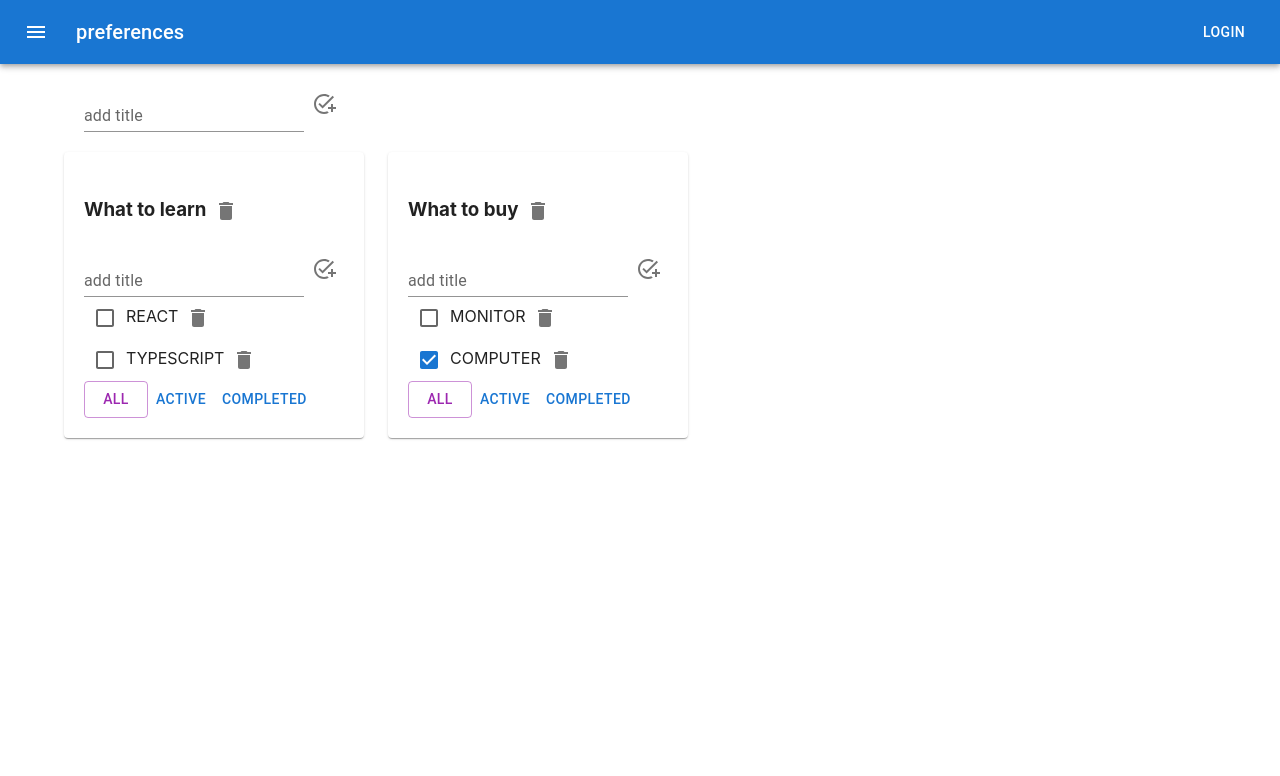
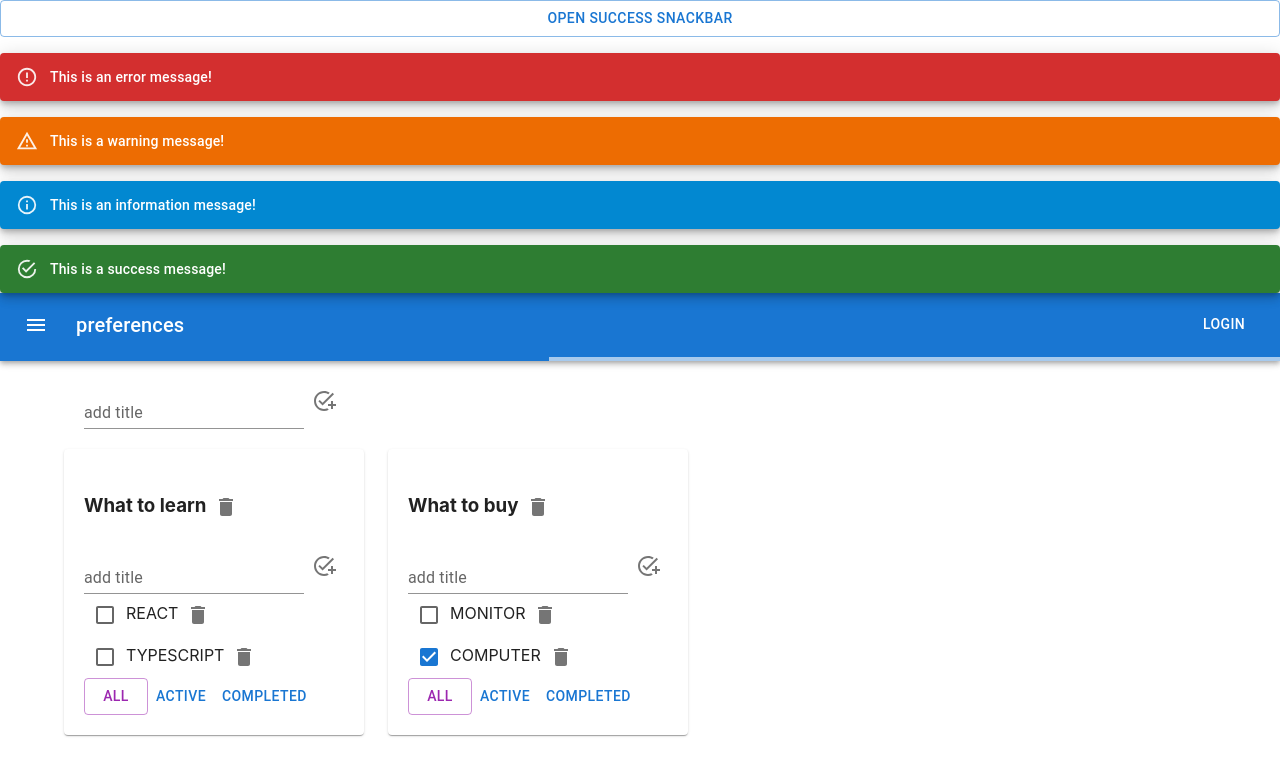
Before and after one commit to wostrau/todolist-for-students, a React (Create React App) app: page / in a window 1280 px wide. Shown: the top 776 px of the page. Built offline with nearby package versions, Linux system fonts and the light colour scheme; no server answers.

Commit message:
IN PROGRESS - 19th lesson of todolist-for-students / Stopped at: 25:00 / topic: PROGRESSBAR + ERROR handling / (issues: not working axios with jest, thunks don't - STILL EXIST!!!)

```diff
--- a/package.json
+++ b/package.json
@@ -5,6 +5,7 @@
   "dependencies": {
     "@emotion/react": "^11.9.3",
     "@emotion/styled": "^11.9.3",
+    "@material-ui/lab": "^4.0.0-alpha.61",
     "@mui/icons-material": "^5.8.4",
     "@mui/material": "^5.9.0",
     "@reduxjs/toolkit": "^1.8.3",
--- a/src/app/App.tsx
+++ b/src/app/App.tsx
@@ -1,12 +1,14 @@
 import React from 'react';
 import './App.css';
-import {AppBar, Box, Button, Container, IconButton, Toolbar, Typography} from '@mui/material';
+import {AppBar, Box, Button, Container, IconButton, LinearProgress, Toolbar, Typography} from '@mui/material';
 import MenuIcon from '@mui/icons-material/Menu'
 import {TodolistsList} from '../features/TodolistsList/TodolistsList';
+import {CustomizedSnackbars} from '../components/ErrorSnackbar/ErrorSnackbar';
 
 function App() {
     return (
         <div className="App">
+            <CustomizedSnackbars/>
             <Box sx={{flexGrow: 1}}>
                 <AppBar position="static">
                     <Toolbar>
@@ -24,6 +26,7 @@ function App() {
                         </Typography>
                         <Button color="inherit">Login</Button>
                     </Toolbar>
+                    <LinearProgress/>
                 </AppBar>
             </Box>
             <Container fixed>
--- /dev/null
+++ b/src/components/ErrorSnackbar/ErrorSnackbar.tsx
@@ -0,0 +1,45 @@
+import * as React from 'react';
+import Stack from '@mui/material/Stack';
+import Button from '@mui/material/Button';
+import Snackbar from '@mui/material/Snackbar';
+import MuiAlert, { AlertProps } from '@mui/material/Alert';
+
+const Alert = React.forwardRef<HTMLDivElement, AlertProps>(function Alert(
+    props,
+    ref,
+) {
+    return <MuiAlert elevation={6} ref={ref} variant="filled" {...props} />;
+});
+
+export function CustomizedSnackbars() {
+    const [open, setOpen] = React.useState(false);
+
+    const handleClick = () => {
+        setOpen(true);
+    };
+
+    const handleClose = (event?: React.SyntheticEvent | Event, reason?: string) => {
+        if (reason === 'clickaway') {
+            return;
+        }
+
+        setOpen(false);
+    };
+
+    return (
+        <Stack spacing={2} sx={{ width: '100%' }}>
+            <Button variant="outlined" onClick={handleClick}>
+                Open success snackbar
+            </Button>
+            <Snackbar open={open} autoHideDuration={6000} onClose={handleClose}>
+                <Alert onClose={handleClose} severity="success" sx={{ width: '100%' }}>
+                    This is a success message!
+                </Alert>
+            </Snackbar>
+            <Alert severity="error">This is an error message!</Alert>
+            <Alert severity="warning">This is a warning message!</Alert>
+            <Alert severity="info">This is an information message!</Alert>
+            <Alert severity="success">This is a success message!</Alert>
+        </Stack>
+    );
+}
--- a/src/features/TodolistsList/tasks-reducer.ts
+++ b/src/features/TodolistsList/tasks-reducer.ts
@@ -98,9 +98,9 @@ export const tasksReducer = (state: TaskStateType = initialState, action: Action
 };
 
 //actions
-export const removeTaskAC = (taskId: string, todolistId: string) => ({
-    type: 'REMOVE-TASK',
-    taskId: taskId,
+export const setTasksAC = (tasks: Array<TaskType>, todolistId: string) => ({
+    type: 'SET-TASKS',
+    tasks: tasks,
     todolistId: todolistId
 } as const);
 export const addTaskAC = (task: TaskType) => ({type: 'ADD-TASK', task} as const);
@@ -110,9 +110,9 @@ export const updateTaskAC = (taskId: string, model: UpdateDomainTaskModelType, t
     taskId: taskId,
     model
 } as const);
-export const setTasksAC = (tasks: Array<TaskType>, todolistId: string) => ({
-    type: 'SET-TASKS',
-    tasks: tasks,
+export const removeTaskAC = (taskId: string, todolistId: string) => ({
+    type: 'REMOVE-TASK',
+    taskId: taskId,
     todolistId: todolistId
 } as const);
 
@@ -123,10 +123,11 @@ export const fetchTasksTC = (todolistId: string) => (dispatch: Dispatch<ActionsT
             dispatch(setTasksAC(res.data.items, todolistId))
         })
 };
-export const removeTaskTC = (taskId: string, todolistId: string) => (dispatch: Dispatch<ActionsType>) => {
-    todolistsAPI.deleteTask(todolistId, taskId)
+export const addTaskTC = (title: string, todolistId: string) => (dispatch: Dispatch<ActionsType>) => {
+    todolistsAPI.createTask(todolistId, title)
         .then((res) => {
-            const action = removeTaskAC(taskId, todolistId);
+            const task = res.data.data.item;
+            const action = addTaskAC(task);
             dispatch(action);
         })
 };
@@ -153,11 +154,10 @@ export const updateTaskTC = (taskId: string, domainModel: UpdateDomainTaskModelT
                 dispatch(action);
             })
     };
-export const addTaskTC = (title: string, todolistId: string) => (dispatch: Dispatch<ActionsType>) => {
-    todolistsAPI.createTask(todolistId, title)
+export const removeTaskTC = (taskId: string, todolistId: string) => (dispatch: Dispatch<ActionsType>) => {
+    todolistsAPI.deleteTask(todolistId, taskId)
         .then((res) => {
-            const task = res.data.data.item;
-            const action = addTaskAC(task);
+            const action = removeTaskAC(taskId, todolistId);
             dispatch(action);
         })
 };
--- a/src/features/TodolistsList/todolists-reducer.ts
+++ b/src/features/TodolistsList/todolists-reducer.ts
@@ -40,7 +40,10 @@ export const todolistsReducer = (state: Array<TodolistDomainType> = initialState
 };
 
 //actions
-export const removeTodolistAC = (id: string) => ({type: 'REMOVE-TODOLIST', id} as const);
+export const setTodolistsAC = (todolists: Array<TodolistType>) => ({
+    type: 'SET-TODOLISTS',
+    todolists
+} as const);
 export const addTodolistAC = (todolist: TodolistType) => ({type: 'ADD-TODOLIST', todolist} as const);
 export const changeTitleTodolistAC = (id: string, title: string) => ({
     type: 'CHANGE-TODOLIST-TITLE',
@@ -52,22 +55,13 @@ export const changeFilterTodolistAC = (id: string, filter: changeFilterPropsType
     id,
     filter
 } as const);
-export const setTodolistsAC = (todolists: Array<TodolistType>) => ({
-    type: 'SET-TODOLISTS',
-    todolists
-} as const);
+export const removeTodolistAC = (id: string) => ({type: 'REMOVE-TODOLIST', id} as const);
 
 //thunks
 export const fetchTodolistsTC = () => (dispatch: any) => {
     todolistsAPI.getTodolists()
         .then((res) => {
             dispatch(setTodolistsAC(res.data))
-        })
-};
-export const removeTodolistTC = (todolistId: string) => (dispatch: any) => {
-    todolistsAPI.deleteTodolist(todolistId)
-        .then((res) => {
-            dispatch(removeTodolistAC(todolistId))
         })
 };
 export const addTodolistTC = (title: string) => (dispatch: any) => {
@@ -80,6 +74,12 @@ export const changeTitleTodolistTC = (id: string, title: string) => (dispatch: a
     todolistsAPI.updateTodolist(id, title)
         .then((res) => {
             dispatch(changeTitleTodolistAC(id, title))
+        })
+};
+export const removeTodolistTC = (todolistId: string) => (dispatch: any) => {
+    todolistsAPI.deleteTodolist(todolistId)
+        .then((res) => {
+            dispatch(removeTodolistAC(todolistId))
         })
 };
 
```
Also changed, not shown: 1 other file (tests, documents, lock files or other folders).
